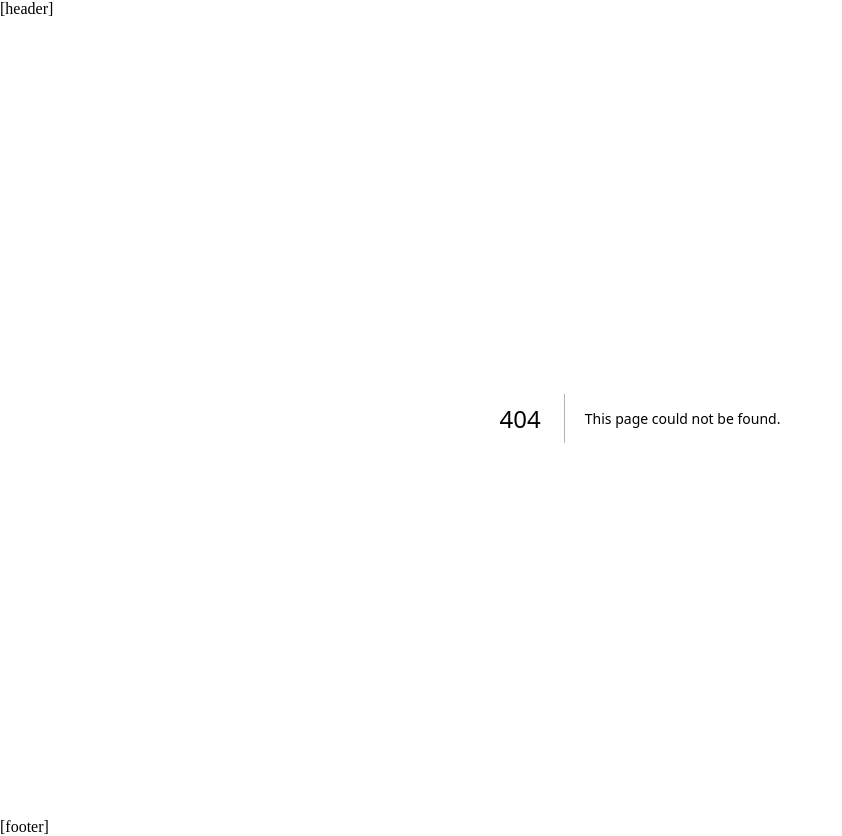
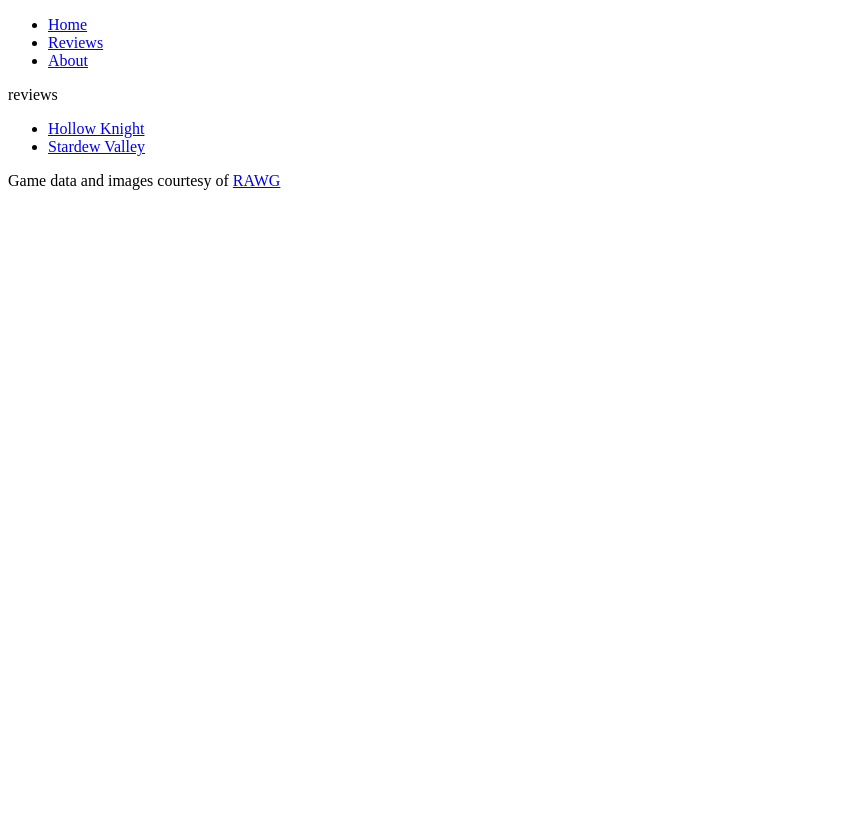
Before and after one commit to p6te/next-first-project, a Next.js app: page /reviews in a window 1280 px wide. Before the commit this address had no page. Shown: the whole page, without its empty margins (0-842 px from the left). After the commit the page ends 800 px from the top, so only its background shows below. Built offline with nearby package versions, Linux system fonts and the light colour scheme.

Commit message:
create base structure of routing

```diff
--- /dev/null
+++ b/app/about/page.tsx
@@ -0,0 +1,5 @@
+const AboutPage: React.FC = () => {
+  return <div>AboutPage</div>;
+};
+
+export default AboutPage;
--- a/app/layout.tsx
+++ b/app/layout.tsx
@@ -1,3 +1,4 @@
+import Link from "next/link";
 import type { ReactNode } from "react";
 
 interface Props {
@@ -8,9 +9,28 @@
   return (
     <html lang="en">
       <body>
-        <header>[header]</header>
+        <header>
+          <nav>
+            <ul>
+              <li>
+                <Link href={"/"}>Home</Link>
+              </li>
+              <li>
+                <Link href={"/reviews"}>Reviews</Link>
+              </li>
+              <li>
+                <Link href={"/about"}>About</Link>
+              </li>
+            </ul>
+          </nav>
+        </header>
         {children}
-        <footer>[footer]</footer>
+        <footer>
+          Game data and images courtesy of{" "}
+          <a href="https:/rawg.io/" target="_blank">
+            RAWG
+          </a>
+        </footer>
       </body>
     </html>
   );
--- /dev/null
+++ b/app/reviews/hollow-knight/page.tsx
@@ -0,0 +1,5 @@
+const HollowKnightPage: React.FC = () => {
+  return <div>StardewValleyPage</div>;
+};
+
+export default HollowKnightPage;
--- /dev/null
+++ b/app/reviews/page.tsx
@@ -0,0 +1,21 @@
+import Link from "next/link";
+
+const ReviewsPage: React.FC = () => {
+  return (
+    <div>
+      reviews
+      <nav>
+        <ul>
+          <li>
+            <Link href={"/reviews/hollow-knight"}>Hollow Knight</Link>
+          </li>
+          <li>
+            <Link href={"/reviews/stardew-valley"}>Stardew Valley</Link>
+          </li>
+        </ul>
+      </nav>
+    </div>
+  );
+};
+
+export default ReviewsPage;
--- /dev/null
+++ b/app/reviews/stardew-valley/page.tsx
@@ -0,0 +1,5 @@
+const StardewValleyPage: React.FC = () => {
+  return <div>StardewValleyPage</div>;
+};
+
+export default StardewValleyPage;
```
